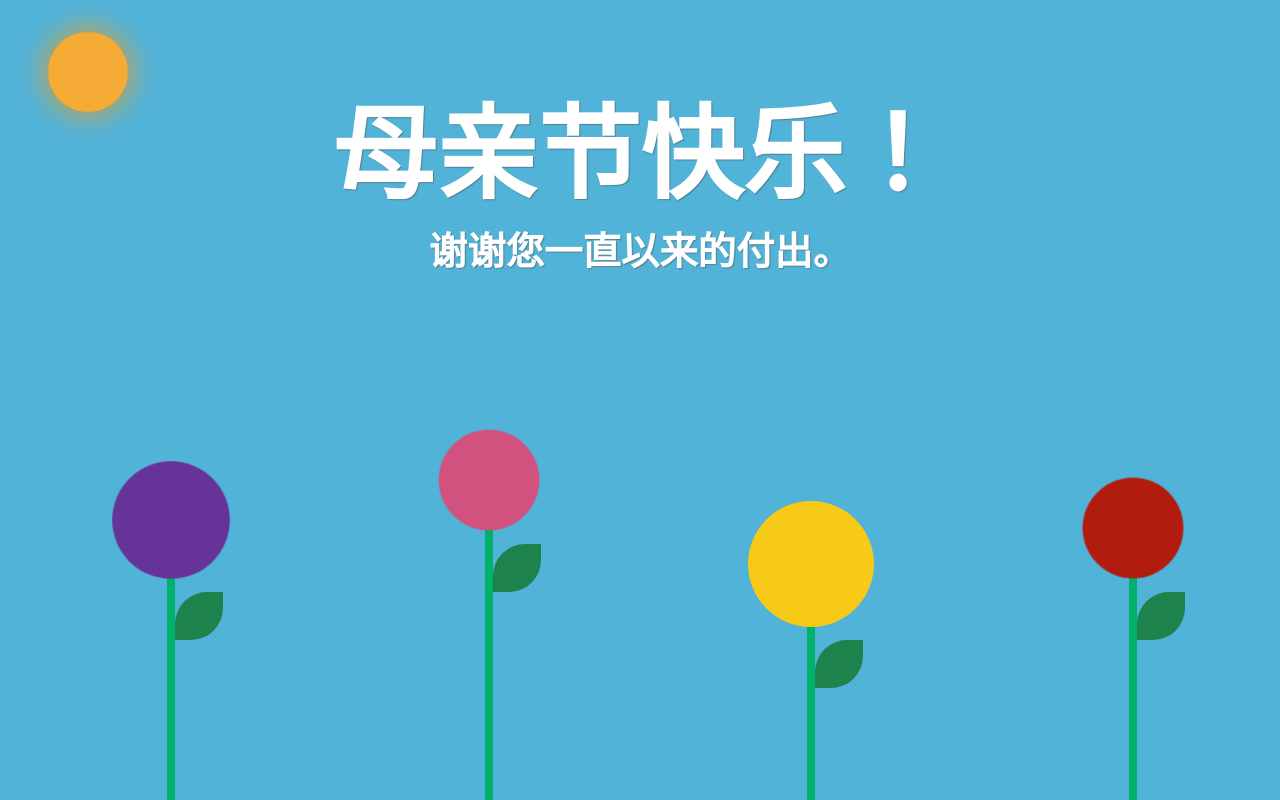
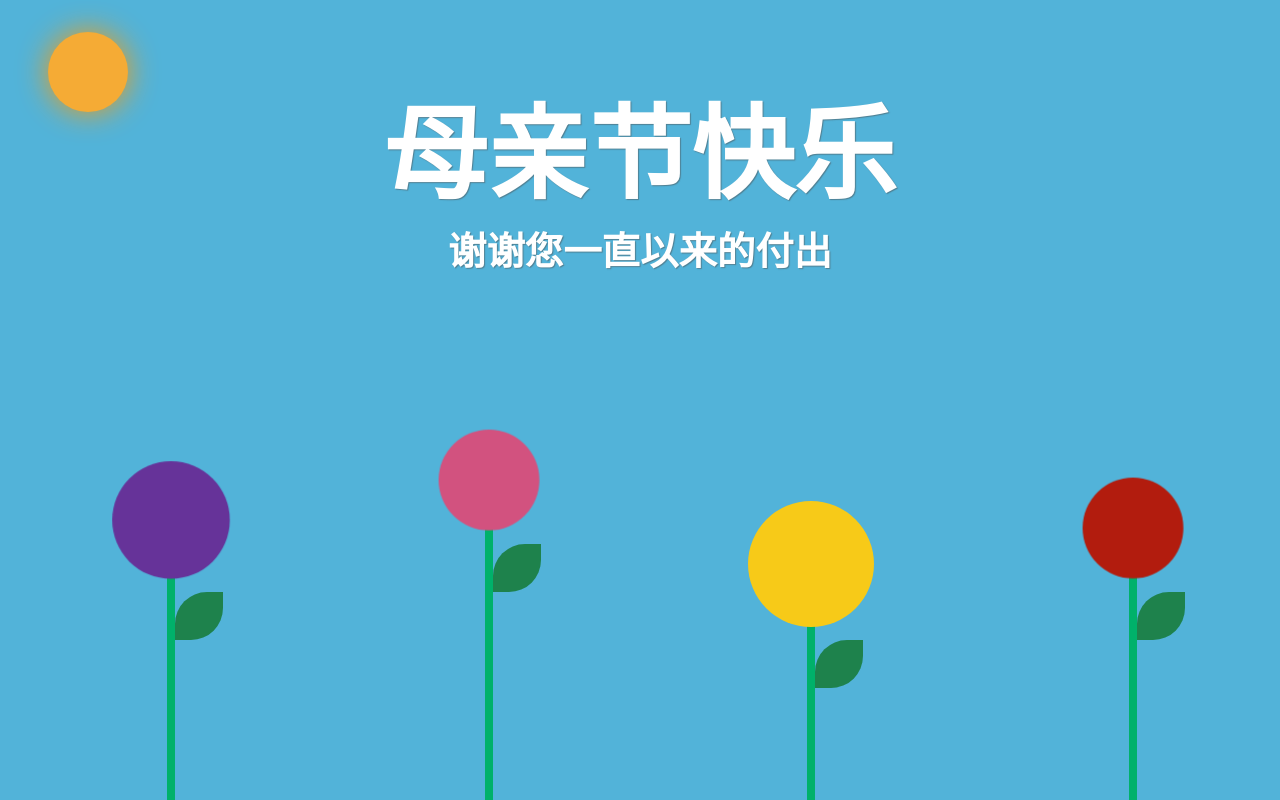
Before and after one commit to ZZZHIYA/gift, a plain HTML site: page dist1/index.html in a window 1280 px wide. Drawn offline with Linux system fonts and the light colour scheme.

Commit message:
Update index.html

```diff
--- a/dist1/index.html
+++ b/dist1/index.html
@@ -10,9 +10,9 @@
 <!-- partial:index.partial.html -->
 <div class="dark fadeOut"></div>
 <div class="sun slideIn"></div>
-<h1 class="fadeIn">母亲节快乐！</h1>
+<h1 class="fadeIn">母亲节快乐</h1>
 <p class="fadeIn">
-  谢谢您一直以来的付出。
+  谢谢您一直以来的付出
 </p>
 <!-- <h2 class="fadeIn delay-1">Love Oli</h2> -->
 <section class="flowers">
```
